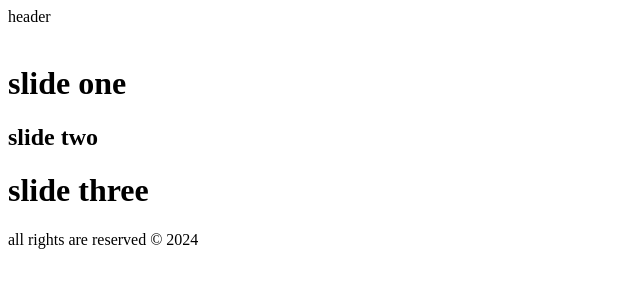
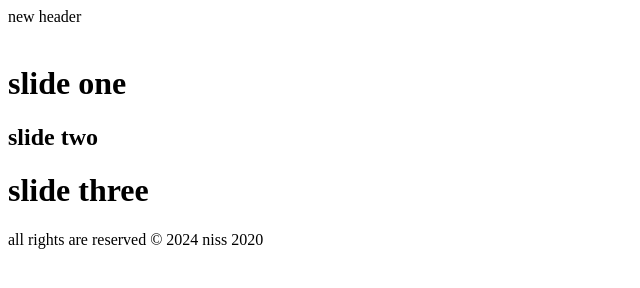
Before and after one commit to aref-abdemohammadi/git-test-1, a plain HTML site: page index.html in a window 1280 px wide. Shown: the whole page, without its empty margins (0-640 px from the left). Drawn offline with Linux system fonts and the light colour scheme.

Commit message:
some change in main branch

```diff
--- a/index.html
+++ b/index.html
@@ -7,7 +7,7 @@
 </head>
 <body>
     <header>
-        header
+        new header
     </header>
     <dev>
         <img src="image.jpg" alt="">
@@ -18,7 +18,7 @@
         <h1>slide three</h1>
     </div>
     <footer>
-        all rights are reserved © 2024
+        all rights are reserved © 2024 niss 2020
     </footer>
     <script src="script.js"></script>
 </body>
```
